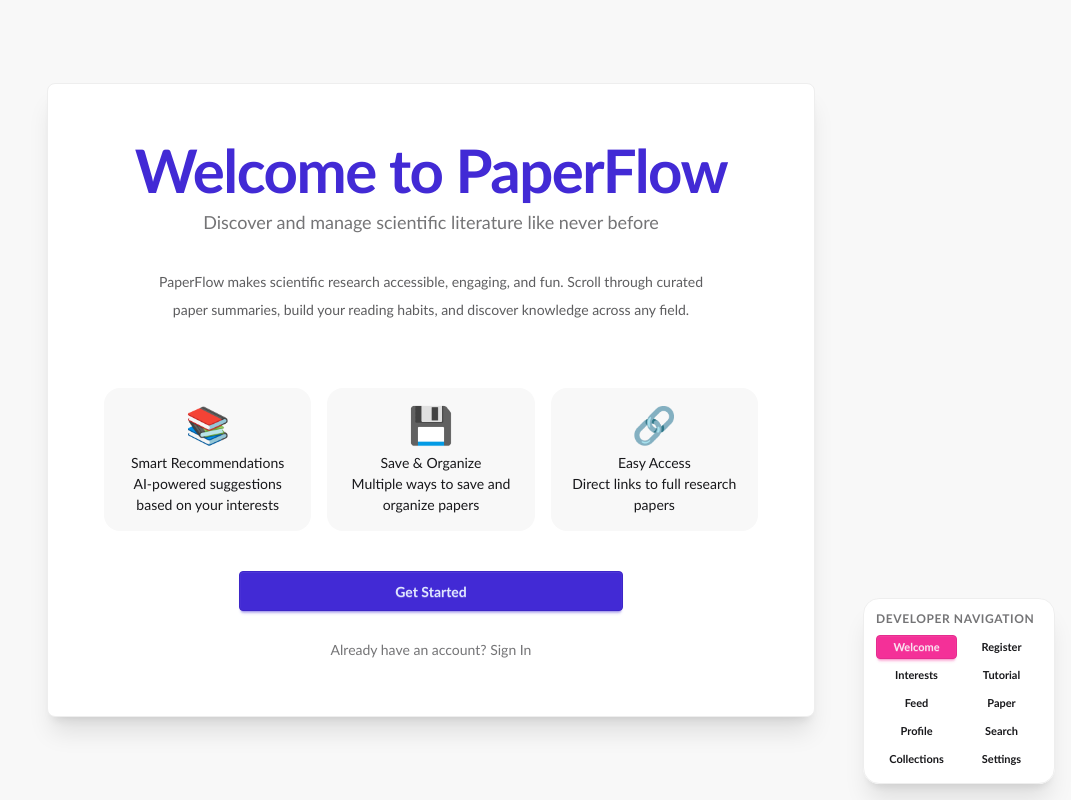
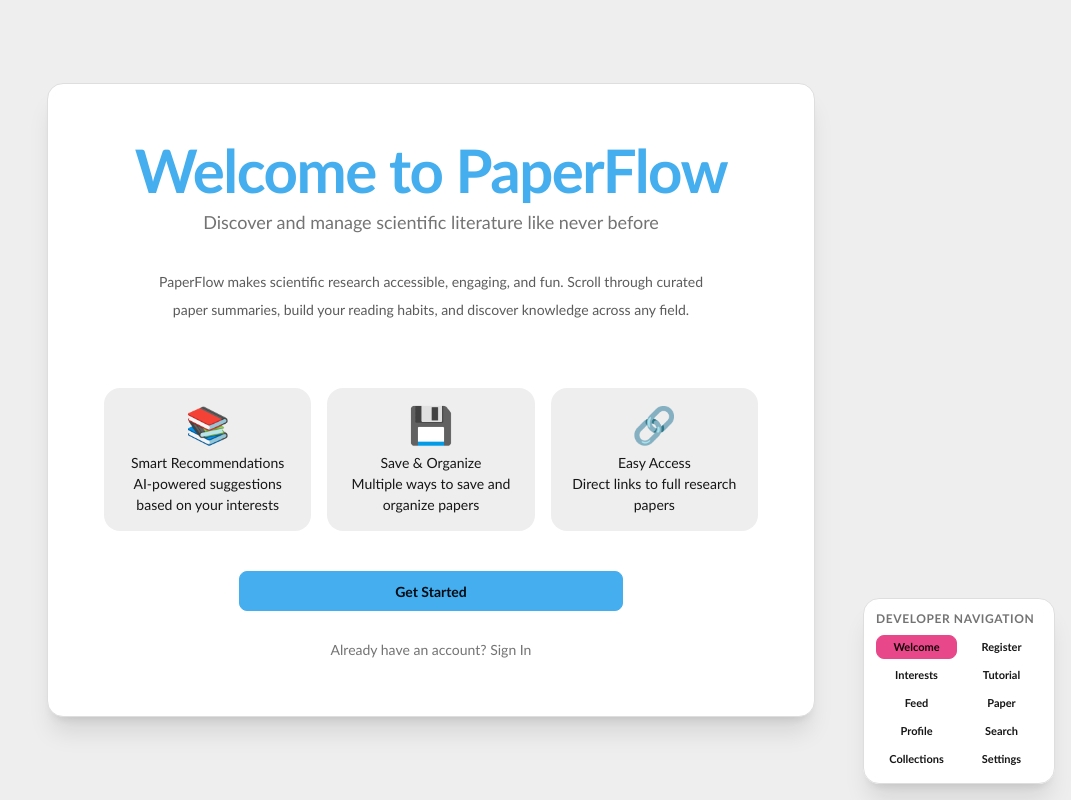
Before and after one commit to elizabethk1204/cac-2026, a React (Vite) app: page / in a window 1280 px wide. Shown: the whole page, without its empty margins (209-1280 px from the left). Built offline with nearby package versions, Linux system fonts and the light colour scheme.

Commit message:
added daisyUI themes, added a tag to get rid of mentions of paperdetail.jsx in preparation to delete

```diff
--- a/index.html
+++ b/index.html
@@ -1,5 +1,5 @@
 <!doctype html>
-<html lang="en">
+<html lang="en" data-theme="cmyk">
   <head>
     <meta charset="UTF-8" />
     <link rel="icon" type="image/svg+xml" href="/favicon.svg" />
--- a/src/index.css
+++ b/src/index.css
@@ -1,5 +1,7 @@
 @import "tailwindcss";
-@plugin "daisyui";
+@plugin "daisyui" {
+   themes: all;
+}
 
 @theme {
   --font-sans: "Trebuchet MS", "Segoe UI", sans-serif;
--- a/src/pages/MainFeed.jsx
+++ b/src/pages/MainFeed.jsx
@@ -351,12 +351,13 @@ export default function MainFeed({ onNavigate }) {
                     <span className="badge badge-secondary badge-outline">
                       {paper.topic}
                     </span>
-                    <button
+                    <a
                       className="font-bold text-primary"
-                      onClick={() => onNavigate("paper")}
+                      href="/" //add actual link to the paper
+                      target="_blank"
                     >
                       Read paper <span>↗</span>
-                    </button>
+                    </a>
                   </div>
                 </div>
                 <div className="flex flex-row items-center justify-start gap-4 border-t border-base-300 pt-3 md:flex-col md:justify-center md:border-l md:border-t-0 md:pl-3 md:pt-0">
```
